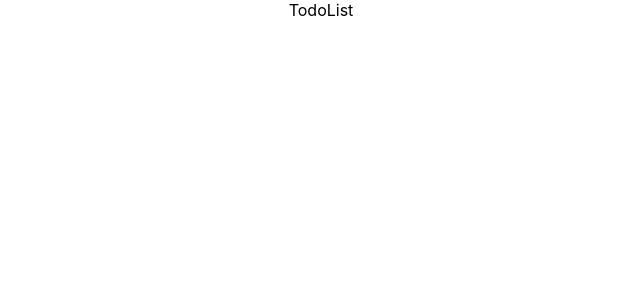
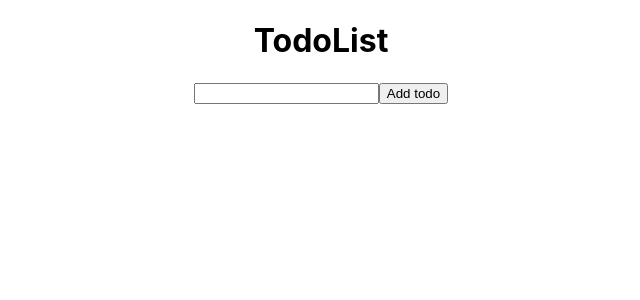
Before and after one commit to korsdrag/grupp_projekt_react, a React (Create React App) app in the folder grupp5_react_projekt/: page / in a window 1280 px wide. Shown: the top 300 px of the page, without its empty margins (319-959 px from the left). Built offline with nearby package versions, Linux system fonts and the light colour scheme.

Commit message:
add input

```diff
--- a/grupp5_react_projekt/src/App.js
+++ b/grupp5_react_projekt/src/App.js
@@ -5,7 +5,10 @@ import TodoList from './components/TodoList';
 function App() {
   return (
     <div className="App">
+
       <TodoList />
+      <input type="text"></input>
+      <button>Add todo</button>
     </div>
   );
 }
--- a/grupp5_react_projekt/src/components/TodoList.js
+++ b/grupp5_react_projekt/src/components/TodoList.js
@@ -2,6 +2,6 @@ import React from 'react'
 
 export default function TodoList() {
   return (
-    <div>TodoList</div>
+    <h1>TodoList</h1>
   )
 }
```
